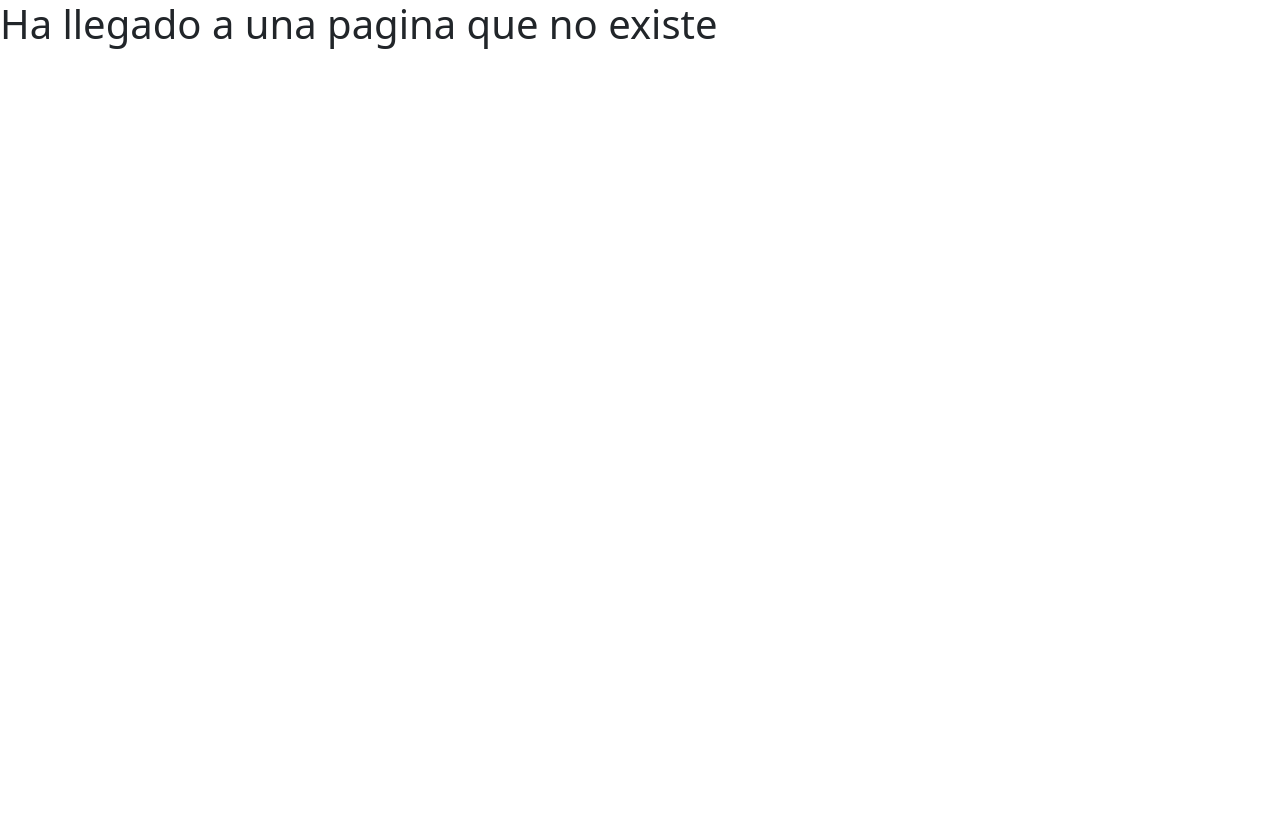
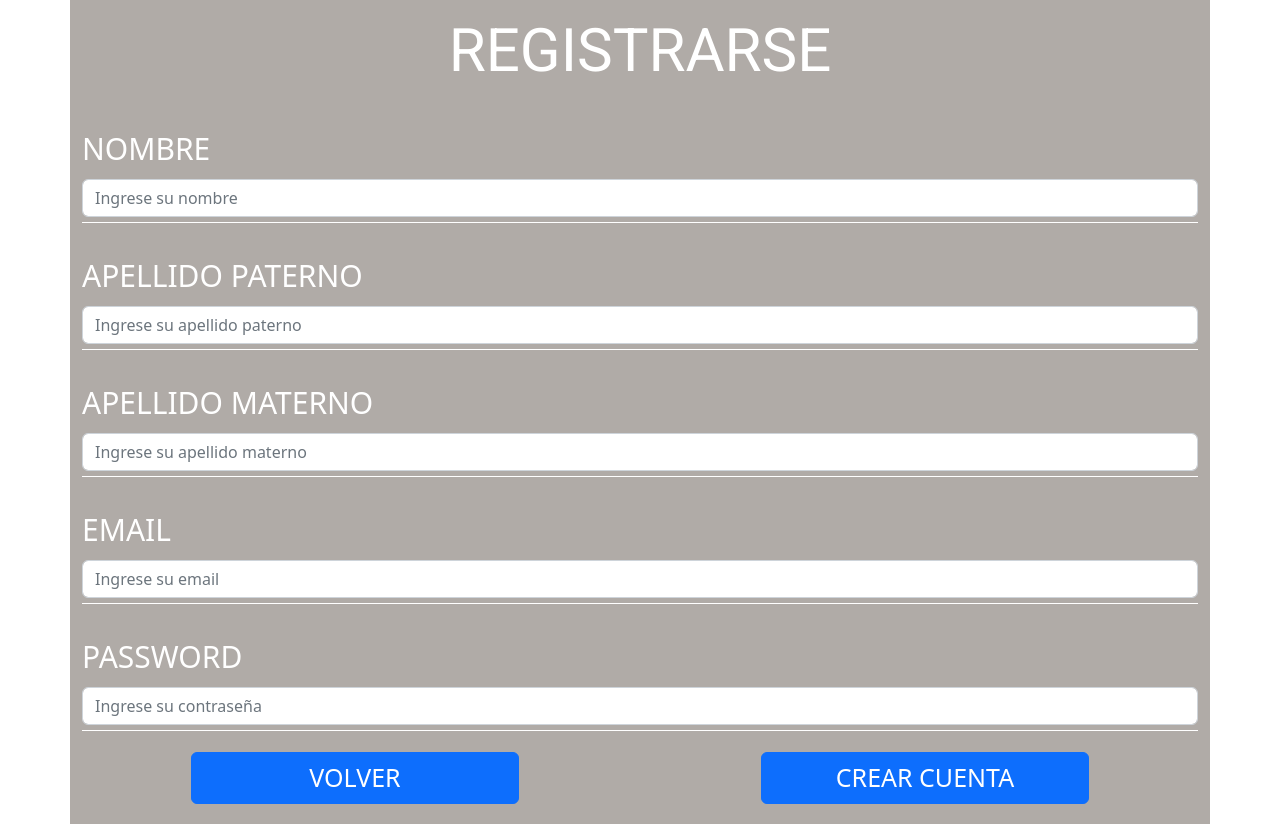
Before and after one commit to matiasjaque/FRONT_PROYECTO_TITULO, a React app in the folder my_app/: page /registrarse in a window 1280 px wide. Before the commit the page ends 800 px from the top, so only its background shows below. Built offline with nearby package versions, Linux system fonts and the light colour scheme; some packages are replaced by stand-ins of ours; no server answers.

Commit message:
login con funciones recuperar contraseña y registrarse incluidas

```diff
--- a/my_app/package.json
+++ b/my_app/package.json
@@ -5,9 +5,6 @@
   "dependencies": {
     "@emotion/react": "^11.10.0",
     "@emotion/styled": "^11.10.0",
-    "@mui/icons-material": "^5.10.2",
-    "@mui/material": "^5.10.2",
-    "@mui/styles": "^5.10.2",
     "@testing-library/jest-dom": "^5.16.5",
     "@testing-library/react": "^13.3.0",
     "@testing-library/user-event": "^13.5.0",
@@ -16,9 +13,12 @@
     "md5": "^2.3.0",
     "react": "^18.0.0",
     "react-bootstrap": "^2.5.0",
+    "react-bootstrap-sweetalert": "^5.2.0",
     "react-dom": "^18.0.0",
     "react-router-dom": "^6.3.0",
     "react-scripts": "5.0.1",
+    "sweetalert": "^2.1.2",
+    "sweetalert2": "^11.4.29",
     "universal-cookie": "^4.0.4",
     "web-vitals": "^2.1.4"
   },
--- a/my_app/src/pages/Login.js
+++ b/my_app/src/pages/Login.js
@@ -1,4 +1,4 @@
-import React, {useRef, useEffect, useState} from 'react'
+import React, { useState} from 'react'
 import '../styles/Login.css';
 import 'bootstrap/dist/css/bootstrap.css';
 import fondo from '../assets/fondo.png';
@@ -99,10 +99,10 @@ function Login() {
                 </Button>
             </Form>
             <div>
-                <Button id="botonOlvideContraseña" variant="primary" type="submit">
+                <Button id="botonOlvideContraseña" variant="primary" type="onClick" href='/recuperarContrasena'>
                     ¿Olvidaste tu contraseña?
                 </Button>
-                <Button id="botonRegistrarse" variant="primary" type="submit">
+                <Button id="botonRegistrarse" variant="primary" type="onclick" href='/registrarse' >
                     ¿No tienes una cuenta? Registrate
                 </Button>
             </div>
--- a/my_app/src/pages/PaginaPrincipal.js
+++ b/my_app/src/pages/PaginaPrincipal.js
@@ -1,5 +1,7 @@
 import React from 'react'
 import Cookies from 'universal-cookie';
+import Button from 'react-bootstrap/Button';
+
 
 const serverUrl = process.env.REACT_APP_SERVER;
 const conectado = new Cookies();
@@ -9,7 +11,11 @@ const PaginaPrincipal = () => {
     console.log("nombre: " + conectado.get('nombre'));
     console.log("apellido: " + conectado.get('apellido'));
     return (
-    <div>PaginaPrincipal</div>
+    <div>
+      PaginaPrincipal
+      <Button href="/">volver</Button>
+
+    </div>
   )
 }
 
--- /dev/null
+++ b/my_app/src/pages/RecuperarContraseña.js
@@ -0,0 +1,94 @@
+import React, { useState} from 'react'
+import Button from 'react-bootstrap/Button';
+import axios from 'axios';
+import Swal from 'sweetalert2';
+
+import Container from 'react-bootstrap/Container';
+import Row from 'react-bootstrap/Row';
+import Col from 'react-bootstrap/Col';
+import Form from 'react-bootstrap/Form';
+
+import '../styles/RecuperarContraseña.css';
+
+
+const serverUrl = process.env.REACT_APP_SERVER;
+
+
+const RecuperarContraseña = () => {
+    const [email, setEmail] = useState('');
+    const [password, setPassword] = useState('');
+
+
+    const crearUsuario =  async () =>{
+        if (email !=='' && password!=='') {
+            console.log(email, password)
+            await axios({
+                method: 'put',
+                url:serverUrl + "/usuarioUpdate",
+                headers: {'Content-Type': 'application/json'},
+            params:
+                {
+                email: email,
+                password: password}
+            }).then(response=>{
+                console.log("la data funciona " + response);
+                //var respuesta = response.data;
+
+                Swal.fire({title: "Recuperar Contraseña", text:"La contraseña ha sido cambiada con éxito",
+                icon: "success", timer: "3000"})
+                setTimeout(function () {
+                    window.location.replace("/")
+                }, 3000);
+            })
+            .catch(error=>{
+                alert(error.response.data.message);
+                console.log(error);
+            })
+        }
+        else{
+            alert('Debe completar todos los parametros para cambiar su contraseña');
+        }
+
+
+
+    }
+
+    return (
+        <div className="containerPadre">
+            <Container className="container">
+                <Col lg={12}>
+                    <Row  className="titulo">RESTABLEZCA SU CONTRASEÑA</Row>
+                    <Row className="parametros">
+                        <Form>
+
+                            <Form.Group className="mb-3" id="fila">
+                                <Form.Label>EMAIL</Form.Label>
+                                <Form.Control className='formEmailInput' type="email" placeholder="Ingrese su email" onChange={(
+                                    event => setEmail(event.target.value)
+                                )}/>
+                            </Form.Group>
+
+                            <Form.Group className="mb-3" controlId="text" id="fila">
+                                <Form.Label>PASSWORD</Form.Label>
+                                <Form.Control type="text" placeholder="Ingrese su nueva contraseña" onChange={(
+                                    event => setPassword(event.target.value)
+                                )}/>
+                            </Form.Group>
+                            <Row className='botones'>
+                                <Col>
+                                    <Button className='botonVolver' href='/'>VOLVER</Button>
+                                </Col>
+                                <Col>
+                                    <Button className='botonCrearCuenta' onClick={crearUsuario}>RECUPERAR CONTRASEÑA</Button>
+                                </Col>
+                            </Row>
+                        </Form>
+                    </Row>
+                </Col>
+            </Container>
+        </div>
+  );
+}
+
+
+export default RecuperarContraseña
--- /dev/null
+++ b/my_app/src/pages/Registrarse.js
@@ -0,0 +1,120 @@
+import React, { useState} from 'react'
+import Button from 'react-bootstrap/Button';
+import axios from 'axios';
+import Swal from 'sweetalert2';
+
+import Container from 'react-bootstrap/Container';
+import Row from 'react-bootstrap/Row';
+import Col from 'react-bootstrap/Col';
+import Form from 'react-bootstrap/Form';
+
+import '../styles/Registrarse.css';
+
+
+const serverUrl = process.env.REACT_APP_SERVER;
+
+
+const Registrarse = () => {
+    const [nombreUsuario, setNombreUsuario] = useState('');
+    const [apellidoPaterno, setApellidoPaterno] = useState('');
+    const [apellidoMaterno, setApellidoMaterno] = useState('');
+    const [email, setEmail] = useState('');
+    const [password, setPassword] = useState('');
+
+
+    const crearUsuario =  async () =>{
+        if (nombreUsuario!=='' && apellidoPaterno !=='' && apellidoMaterno!=='' && email !=='' && password!=='') {
+            console.log(nombreUsuario, apellidoPaterno, apellidoMaterno, email, password)
+            await axios({
+                method: 'post',
+                url:serverUrl + "/usuarioCreate",
+                headers: {'Content-Type': 'application/json'},
+            params:
+                {nombre: nombreUsuario,
+                apellidoPaterno: apellidoPaterno,
+                apellidoMaterno: apellidoMaterno,
+                email: email,
+                password: password}
+            }).then(response=>{
+                console.log("la data funciona " + response);
+                //var respuesta = response.data;
+
+                Swal.fire({title: "Registrarse", text:"La cuenta ha sido creada con éxito",
+                icon: "success", timer: "3000"})
+                setTimeout(function () {
+                    window.location.replace("/")
+                }, 3000);
+            })
+            .catch(error=>{
+                alert(error.response.data.message);
+                console.log(error);
+            })
+        }
+        else{
+            alert('Debe completar todos los parametros para crear una nueva cuenta!');
+        }
+
+
+
+    }
+
+    return (
+        <div className="containerPadre">
+            <Container className="container">
+                <Col lg={12}>
+                    <Row  className="titulo">REGISTRARSE</Row>
+                    <Row className="parametros">
+                        <Form>
+                            <Form.Group className="mb-3" controlId="text" id="fila">
+                                <Form.Label>NOMBRE</Form.Label>
+                                <Form.Control type="text" placeholder="Ingrese su nombre" onChange={(
+                                    event => setNombreUsuario(event.target.value)
+                                )}/>
+                            </Form.Group>
+
+                            <Form.Group className="mb-3" controlId="text" id="fila">
+                                <Form.Label>APELLIDO PATERNO</Form.Label>
+                                <Form.Control type="text" placeholder="Ingrese su apellido paterno" onChange={(
+                                    event => setApellidoPaterno(event.target.value)
+                                )}/>
+                            </Form.Group>
+
+                            <Form.Group className="mb-3" controlId="text" id="fila">
+                                <Form.Label>APELLIDO MATERNO</Form.Label>
+                                <Form.Control type="text" placeholder="Ingrese su apellido materno" onChange={(
+                                    event => setApellidoMaterno(event.target.value)
+                                )}/>
+                            </Form.Group>
+
+                            <Form.Group className="mb-3" id="fila">
+                                <Form.Label>EMAIL</Form.Label>
+                                <Form.Control className='formEmailInput' type="email" placeholder="Ingrese su email" onChange={(
+                                    event => setEmail(event.target.value)
+                                )}/>
+                            </Form.Group>
+
+                            <Form.Group className="mb-3" controlId="text" id="fila">
+                                <Form.Label>PASSWORD</Form.Label>
+                                <Form.Control type="text" placeholder="Ingrese su contraseña" onChange={(
+                                    event => setPassword(event.target.value)
+                                )}/>
+                            </Form.Group>
+                            <Row className='botones'>
+                                <Col>
+                                    <Button className='botonVolver' href='/'>VOLVER</Button>
+                                </Col>
+                                <Col>
+                                    <Button className='botonCrearCuenta' onClick={crearUsuario}>CREAR CUENTA</Button>
+                                </Col>
+                            </Row>
+                        </Form>
+                    </Row>
+                </Col>
+            </Container>
+        </div>
+  );
+}
+
+
+
+export default Registrarse
--- a/my_app/src/routes/RoutesApp.js
+++ b/my_app/src/routes/RoutesApp.js
@@ -2,13 +2,17 @@ import React from 'react';
 import {BrowserRouter, Routes, Route} from 'react-router-dom';
 import Login from '../pages/Login';
 import PaginaPrincipal from '../pages/PaginaPrincipal';
+import Registrarse from '../pages/Registrarse';
+import RecuperarContraseña from '../pages/RecuperarContraseña';
 
 function RoutesApp() {
   return (
     <BrowserRouter>
       <Routes>
         <Route exact path="/" element={<Login />} />
-        <Route exact path="/paginaPrincipal" element={<PaginaPrincipal />} />
+        <Route path="/paginaPrincipal" element={<PaginaPrincipal />} />
+        <Route path="/registrarse" element={<Registrarse />} />
+        <Route path="/recuperarContrasena" element={<RecuperarContraseña />} />
         <Route path="*" element={<NotFound/>} />
       </Routes>
 
--- a/my_app/src/styles/Login.css
+++ b/my_app/src/styles/Login.css
@@ -34,7 +34,7 @@ html, body {
 }
 
 .titulo{
-    position: absolute;
+    position: inherit;
     top: 0px;
     color: white;
     font-size: 60px;
--- /dev/null
+++ b/my_app/src/styles/RecuperarContraseña.css
@@ -0,0 +1,66 @@
+.containerPadre{
+    height: 100vh;
+    display: flex;
+    align-items: center;
+    justify-content: center;
+    background-color: white;
+}
+
+
+.container{
+    background-color: #B0ABA7;
+
+
+}
+
+.titulo{
+    position: inherit;
+    color: white;
+    font-size: 60px;
+    font-family: Roboto, sans-serif;
+    justify-content: center;
+    padding-top: 30px;
+}
+
+.parametros{
+    font-size: 30px;
+    color: white;
+}
+
+#fila{
+    border-bottom: 1px solid white;
+    padding-bottom: 5px;
+    margin-top: 30px;
+}
+
+.botones{
+    display: flex;
+    text-align: center;
+}
+
+.botonVolver{
+    font-size: 25px;
+    justify-content: center;
+    width: 50%;
+    margin: auto;
+    margin-bottom: 20px;
+    margin-top: 5px;
+}
+
+.botonVolver{
+    font-size: 25px;
+    justify-content: center;
+    width: 60%;
+    margin: auto;
+    margin-bottom: 20px;
+    margin-top: 5px;
+}
+
+.botonCrearCuenta{
+    font-size: 25px;
+    justify-content: center;
+    width: 60%;
+    margin: auto;
+    margin-bottom: 20px;
+    margin-top: 5px;
+}
--- /dev/null
+++ b/my_app/src/styles/Registrarse.css
@@ -0,0 +1,66 @@
+.containerPadre{
+    height: 100vh;
+    display: flex;
+    align-items: center;
+    justify-content: center;
+    background-color: white;
+}
+
+
+.container{
+    background-color: #B0ABA7;
+
+
+}
+
+.titulo{
+    position: inherit;
+    color: white;
+    font-size: 60px;
+    font-family: Roboto, sans-serif;
+    justify-content: center;
+    padding-top: 30px;
+}
+
+.parametros{
+    font-size: 30px;
+    color: white;
+}
+
+#fila{
+    border-bottom: 1px solid white;
+    padding-bottom: 5px;
+    margin-top: 30px;
+}
+
+.botones{
+    display: flex;
+    text-align: center;
+}
+
+.botonVolver{
+    font-size: 25px;
+    justify-content: center;
+    width: 50%;
+    margin: auto;
+    margin-bottom: 20px;
+    margin-top: 5px;
+}
+
+.botonVolver{
+    font-size: 25px;
+    justify-content: center;
+    width: 50%;
+    margin: auto;
+    margin-bottom: 20px;
+    margin-top: 5px;
+}
+
+.botonCrearCuenta{
+    font-size: 25px;
+    justify-content: center;
+    width: 50%;
+    margin: auto;
+    margin-bottom: 20px;
+    margin-top: 5px;
+}
```
Also changed, not shown: 1 other file.
